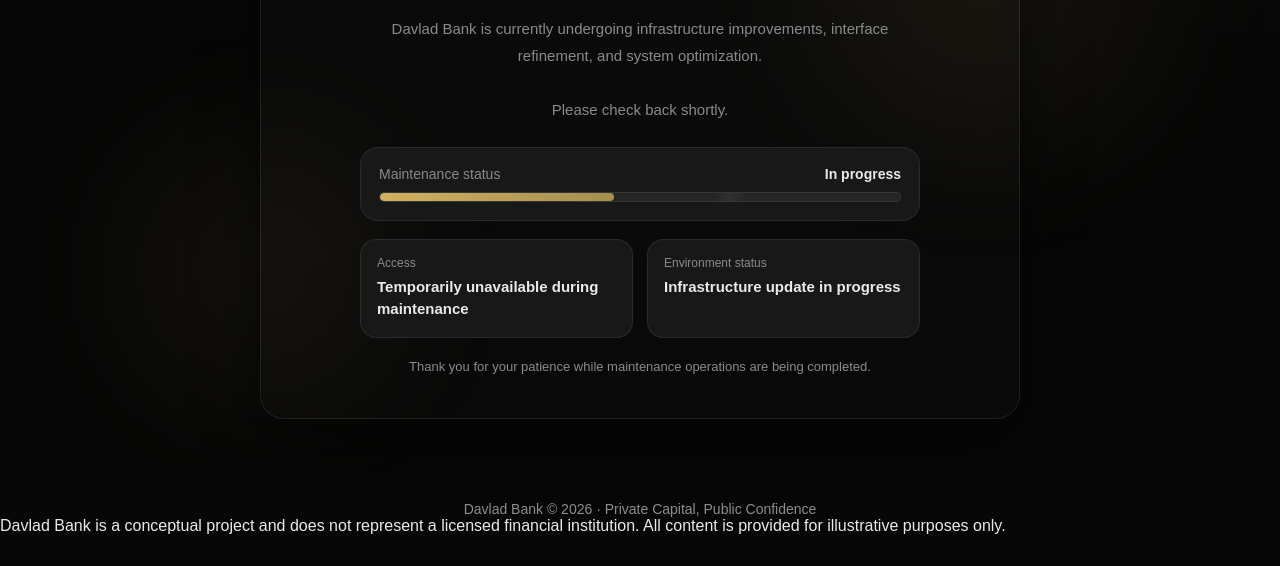
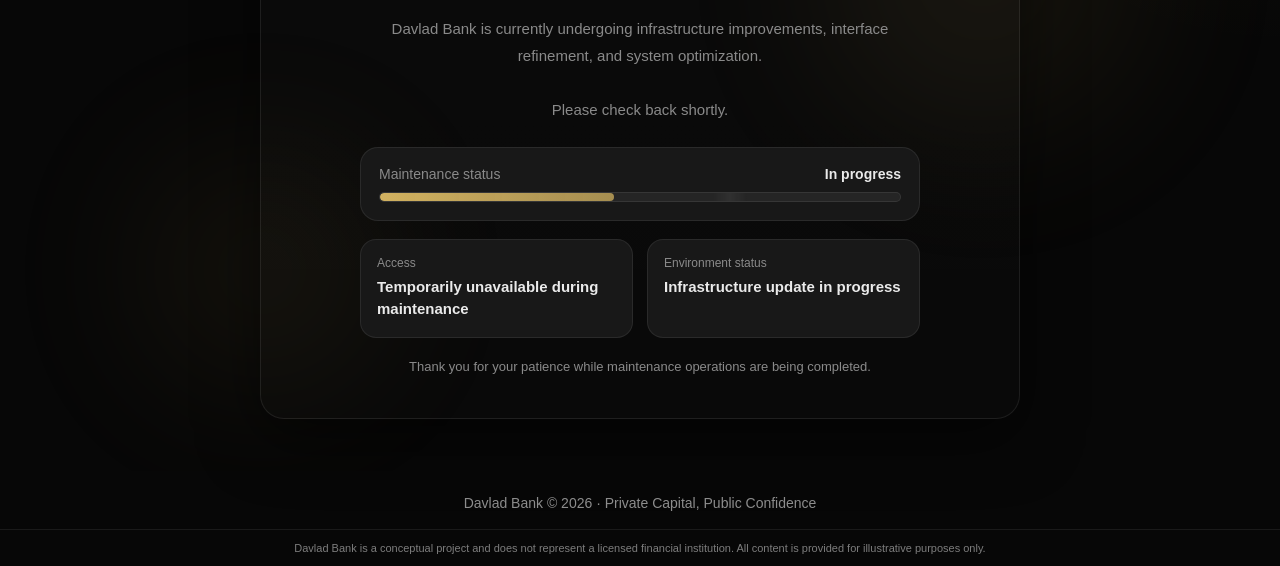
Before and after one commit to vdavlad/davlad-bank, a plain HTML site: page index.html in a window 1280 px wide. Shown: the part 325-891 px from the top of the page. Before the commit the page ends 860 px from the top, so only its background shows below. Drawn offline with Linux system fonts and the light colour scheme; no server answers.

Commit message:
Update index.html

```diff
--- a/index.html
+++ b/index.html
@@ -406,6 +406,22 @@
       line-height:1.7;
     }
 
+      .footer{
+      text-align:center;
+      margin-top:24px;
+      color:#8e8e8e;
+      font-size:14px;
+    }
+
+    .legal-strip{
+      margin-top:18px;
+      padding:12px 20px;
+      text-align:center;
+      font-size:11px;
+      color:#7d7d7d;
+      border-top:1px solid var(--border);
+    }
+
     body.light .logo{
   background:#FFFFFF;
   color:#111111;
```
